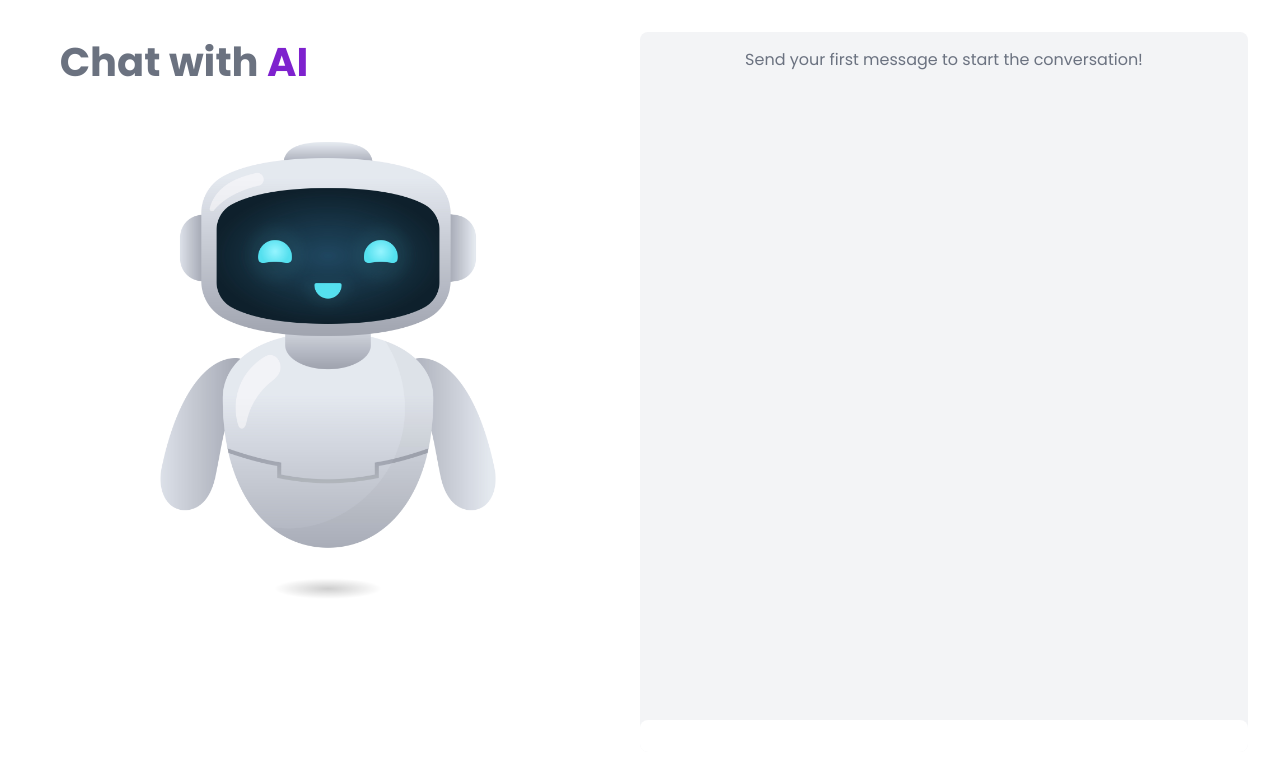
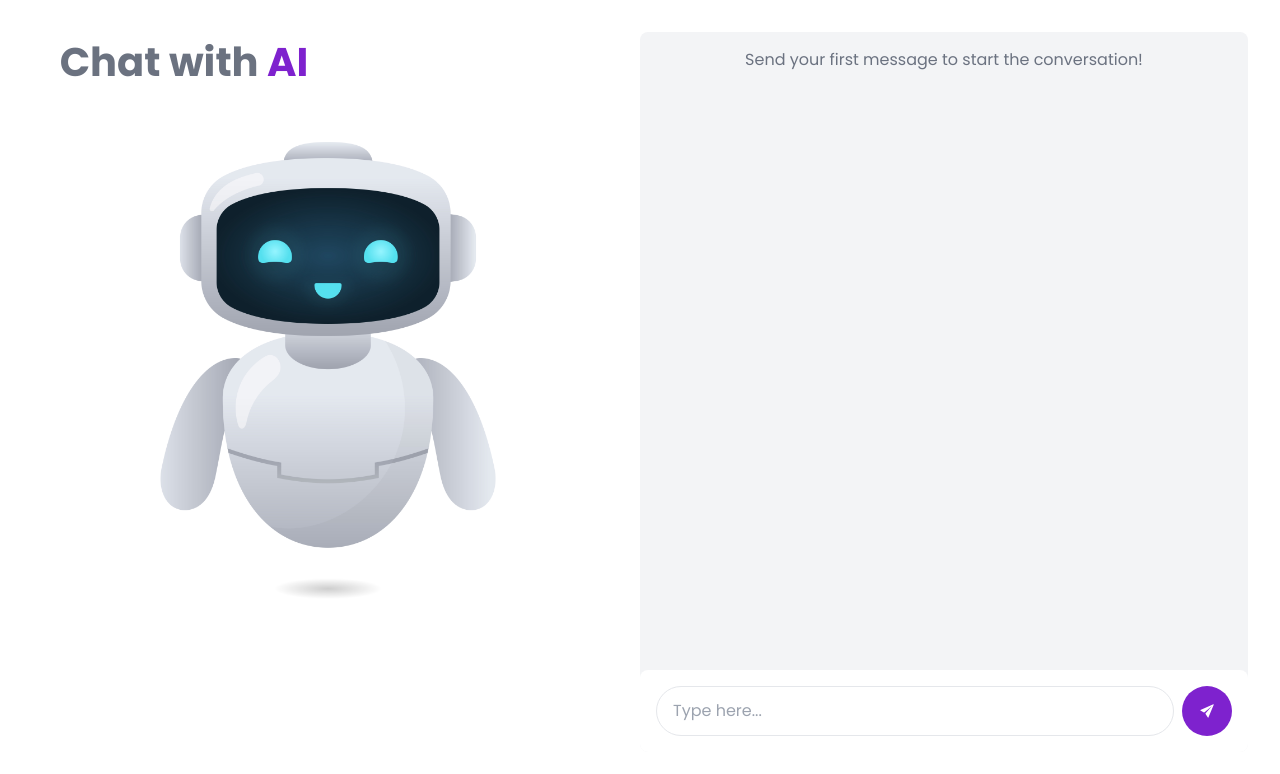
Before and after one commit to thakiyudheen/ChatBoat-AI, a React (Vite) app: page /chatWindow in a window 1280 px wide. Shown: the top 774 px of the page. Built offline with nearby package versions, Linux system fonts and the light colour scheme.

Commit message:
button change

```diff
--- a/package.json
+++ b/package.json
@@ -15,6 +15,8 @@
     "framer-motion": "^11.3.7",
     "react": "^18.3.1",
     "react-dom": "^18.3.1",
+    "react-icon": "^1.0.0",
+    "react-icons": "^5.2.1",
     "react-router-dom": "^6.25.1"
   },
   "devDependencies": {
--- a/src/component/chat/ChatWindow.tsx
+++ b/src/component/chat/ChatWindow.tsx
@@ -3,6 +3,7 @@ import React, { useState, useEffect, useRef  } from 'react';
 import Chat2 from '../../assets/boat1.jpg';
 import { motion } from 'framer-motion';
 import { api_client } from '../../axios';
+import { IoIosSend } from "react-icons/io";
 import DOMPurify from 'dompurify';
 
 
@@ -161,21 +162,19 @@ const ChatWindow: React.FC = () => {
         )}
       </div>
       <div className="bg-white p-4 flex w-full rounded-lg">
-        {/* <input
+        <input
           type="text"
           value={inputText}
           onChange={(e) => setInputText(e.target.value)}
           placeholder="Type here..."
-          className="flex-1 border rounded-full px-4    py-2 focus:outline-none focus:ring-2 focus:ring-purple-500"
+          className="flex-1 border rounded-full px-4 py-2 focus:outline-none focus:ring-2 focus:ring-purple-500"
         />
         <button
           onClick={sendMessage}
-          className="ml-2 bg-purple-700  text-white rounded-full p-2 hover:bg-purple-700 focus:outline-none border-purple-700 focus:ring-2 focus:ring-purple-500"
+          className="ml-2 bg-purple-700  text-white rounded-full p-4 text-lg hover:bg-purple-700 focus:outline-none border-purple-700 focus:ring-2 focus:ring-purple-500"
         >
-          <svg xmlns="http://www.w3.org/2000/svg" className="h-6 w-6" fill="none" viewBox="0 0 24 24" stroke="currentColor">
-            <path strokeLinecap="round" strokeLinejoin="round" strokeWidth={2} d="M12 19l9 2-9-18-9 18 9-2zm0 0v-8" />
-          </svg>
-        </button> */}
+         <IoIosSend />
+        </button>
       </div>
     </div>
   </div>
```
Also changed, not shown: 1 other file (tests, documents, lock files or other folders).
